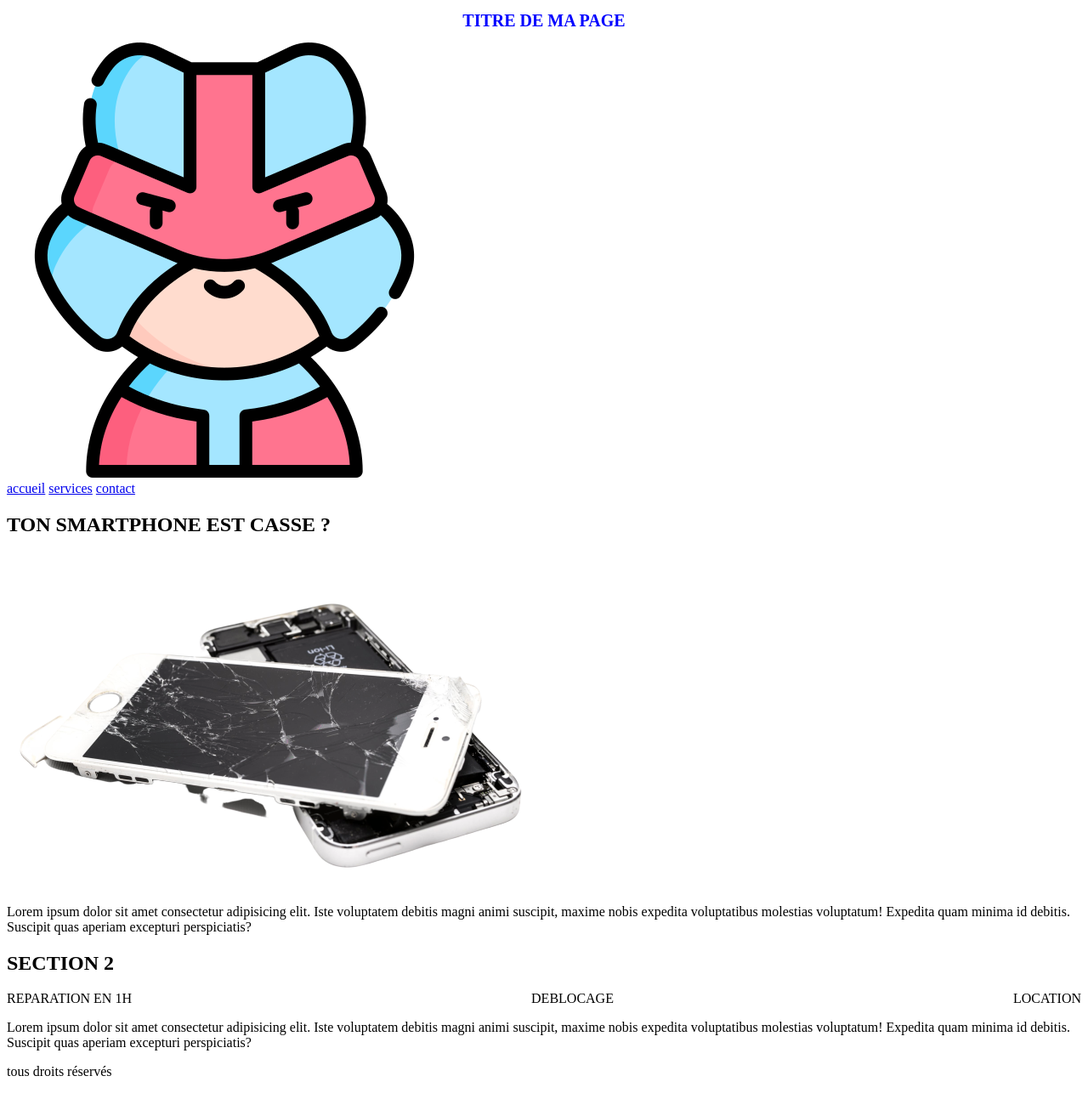
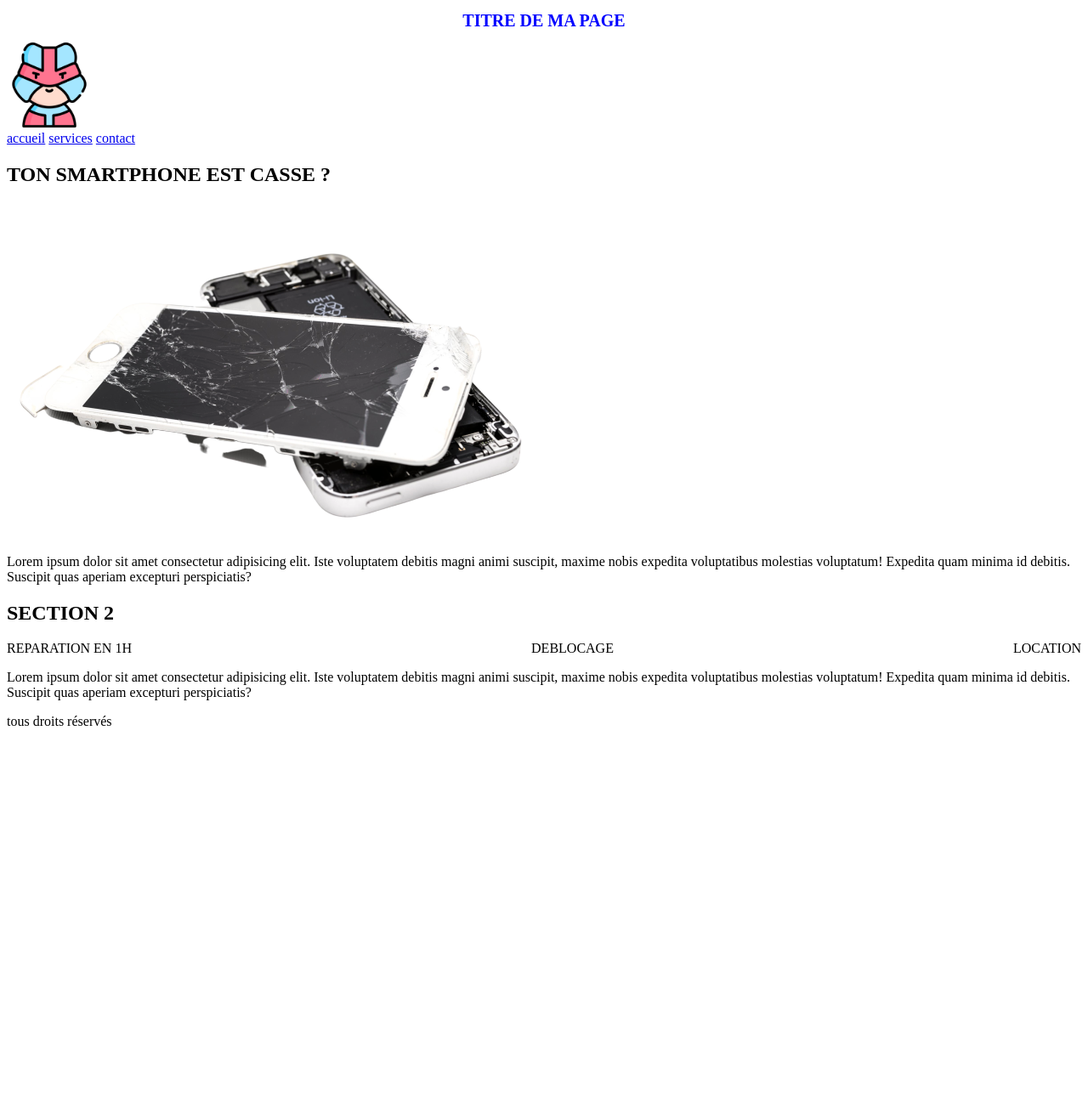
Before and after one commit to coderpro2001/coder, a PHP site: page /exo3/index.html in a window 1280 px wide. Shown: the whole page at 85% size. After the commit the page ends 854 px from the top, so only its background shows below. Run offline with PHP 8.4, Linux system fonts and the light colour scheme.

Commit message:
code css

```diff
--- a/exo3/style.css
+++ b/exo3/style.css
@@ -11,8 +11,14 @@ h1  /* SELECTEUR DE BALISE */
 img
 {
     max-width:100%; /* TAILLE MAXIMALE */
+    object-fit: cover;
 }
 
+header img {
+    width:100px;
+    height:100px;
+    object-fit: cover;
+}
 /* CSS FLEX POUR AFFICHER DES COLONNES */
 /*
 QUAND ON A UNE BALISE AVEC L'ATTRIBUT class="container"
```
